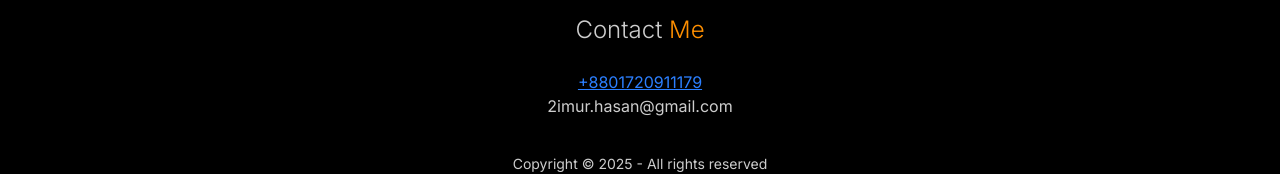
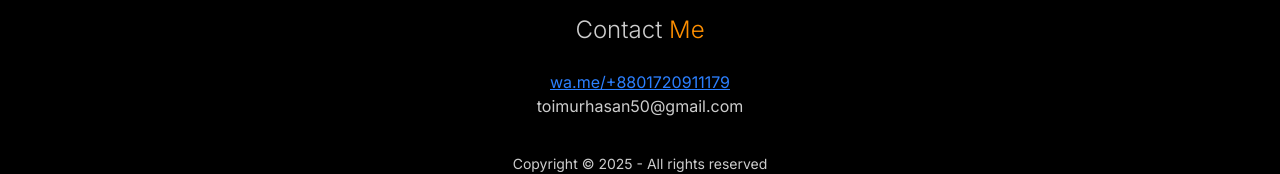
Before and after one commit to toimurhasan/my-portfolio, a React (Vite) app: page / in a window 1280 px wide. Shown: the part 2636-2810 px from the top of the page. Built offline with nearby package versions, Linux system fonts and the light colour scheme.

Commit message:
modified email address

```diff
--- a/src/components/Contact.jsx
+++ b/src/components/Contact.jsx
@@ -12,9 +12,9 @@ const Contact = () => {
         target="_blank"
         className="underline text-blue-500 hover:text-blue-600"
       >
-        +8801720911179
+       wa.me/+8801720911179
       </Link>
-      <p>2imur.hasan@gmail.com</p>
+      <p>toimurhasan50@gmail.com</p>
       {/* <p>phone number: +8801720911179</p> */}
     </section>
   );
```
